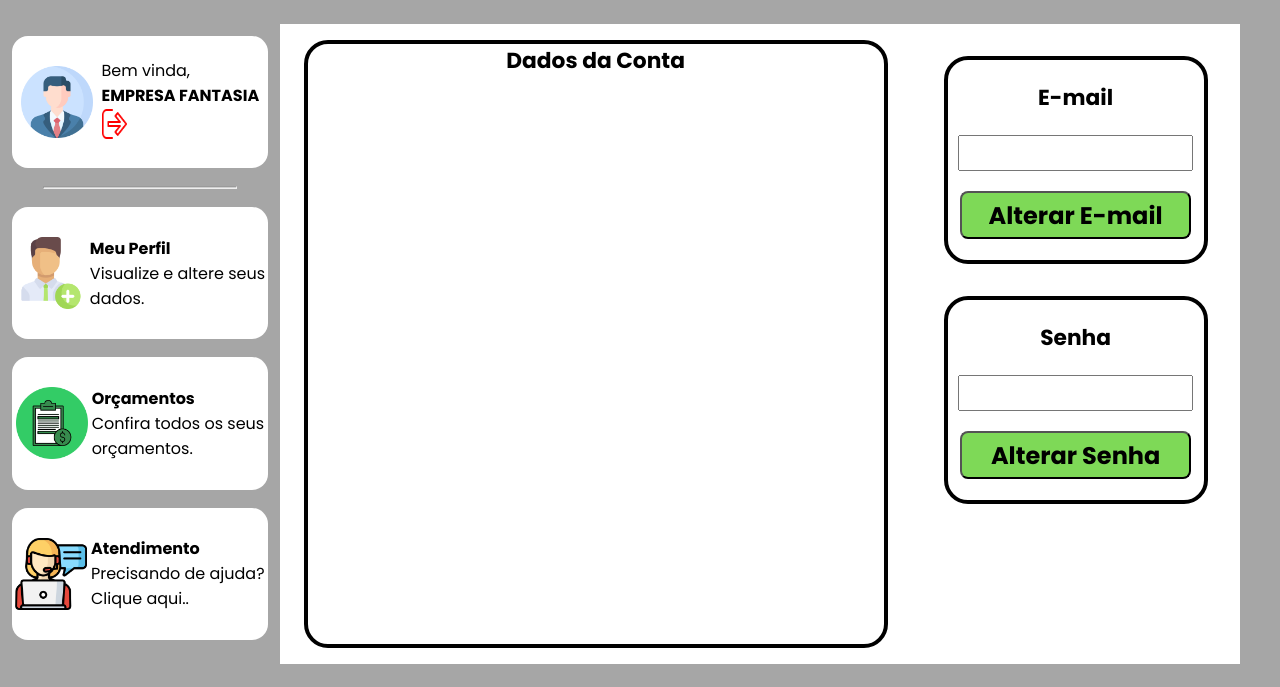
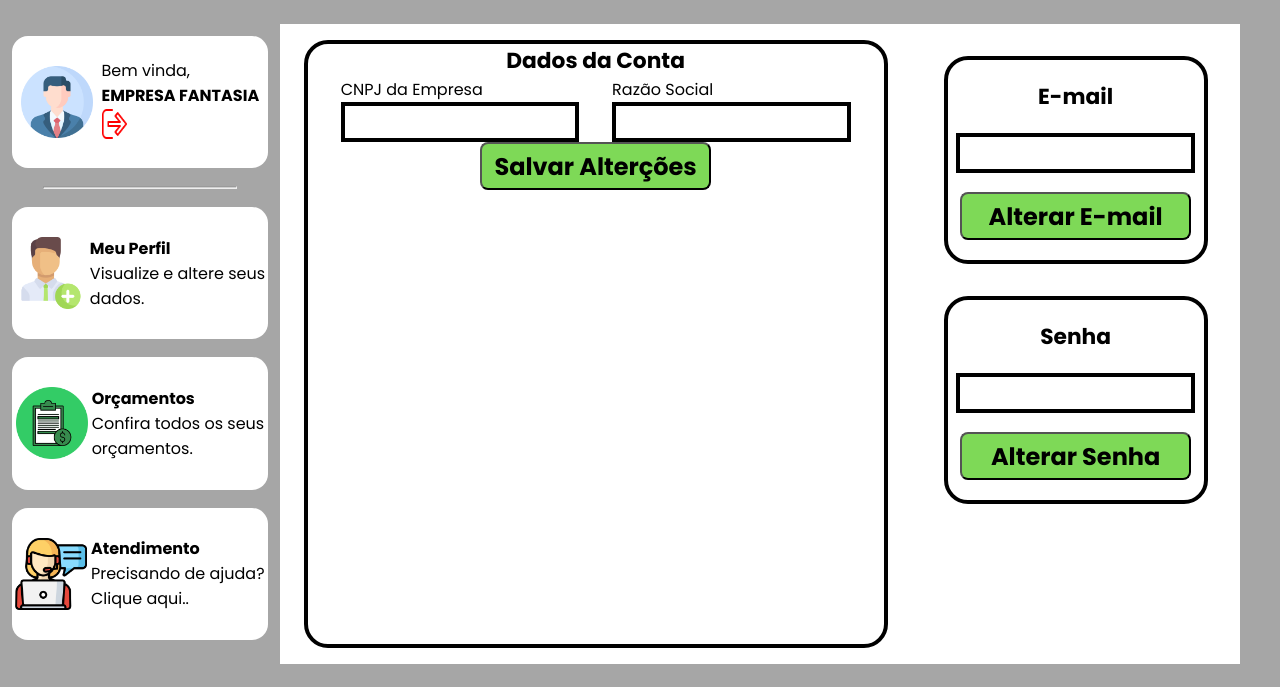
Before and after one commit to abeatrizreisdev/Dacal, a PHP site: page /PHP/perfilEmpresa.html in a window 1280 px wide. Shown: the part 113-800 px from the top of the page. Run offline with PHP 8.4, Linux system fonts and the light colour scheme.

Commit message:
alterações no meu perfil empresa

```diff
--- a/CSS/perfilEmpresa.css
+++ b/CSS/perfilEmpresa.css
@@ -204,6 +204,14 @@ nav {
 padding-top: 2vh;
 }
 
+.infoGerais{
+    display: flex;
+    justify-content: space-evenly;
+}
+
+.parteGeral p{
+    text-align: justify;
+}
 .dadosGerais{
     width: 45vw;
     height: 75vh;
@@ -265,6 +273,7 @@ padding-top: 2vh;
 .input{
     height: 4vh;
     width: 18vw;
+    border: 0.5vh solid;
   }
 
 
--- a/PHP/loginEmpresa.html
+++ b/PHP/loginEmpresa.html
@@ -41,8 +41,6 @@
         </form>
     </div>
 </body>
-
-
 <footer id="footer">
 </footer>
 </html>
--- a/PHP/perfilEmpresa.html
+++ b/PHP/perfilEmpresa.html
@@ -84,7 +84,20 @@
                 <div class="dadosGerais">
                     <p id="titulo">Dados da Conta</p>
                     <form class="formDados">
+                        <div class="infoGerais">
+                            <div class="parteGeral">
+                            <p>CNPJ da Empresa</p>
+                            <input type="password" id="trocarSenha" name="senha" class="input">
+                        </div>
+                        <div class="parteGeral">
+                            <p>Razão Social</p>
+                            <input type="password" id="trocarSenha" name="senha" class="input">
+                        </div>
+                        </div>
+                        <div class="Endereço">
 
+                        </div>
+                        <button type="submit" id="btnLogin">Salvar Alterções</button>
                     </form>
                 </div>
                 <div class="alterarDados">
```
